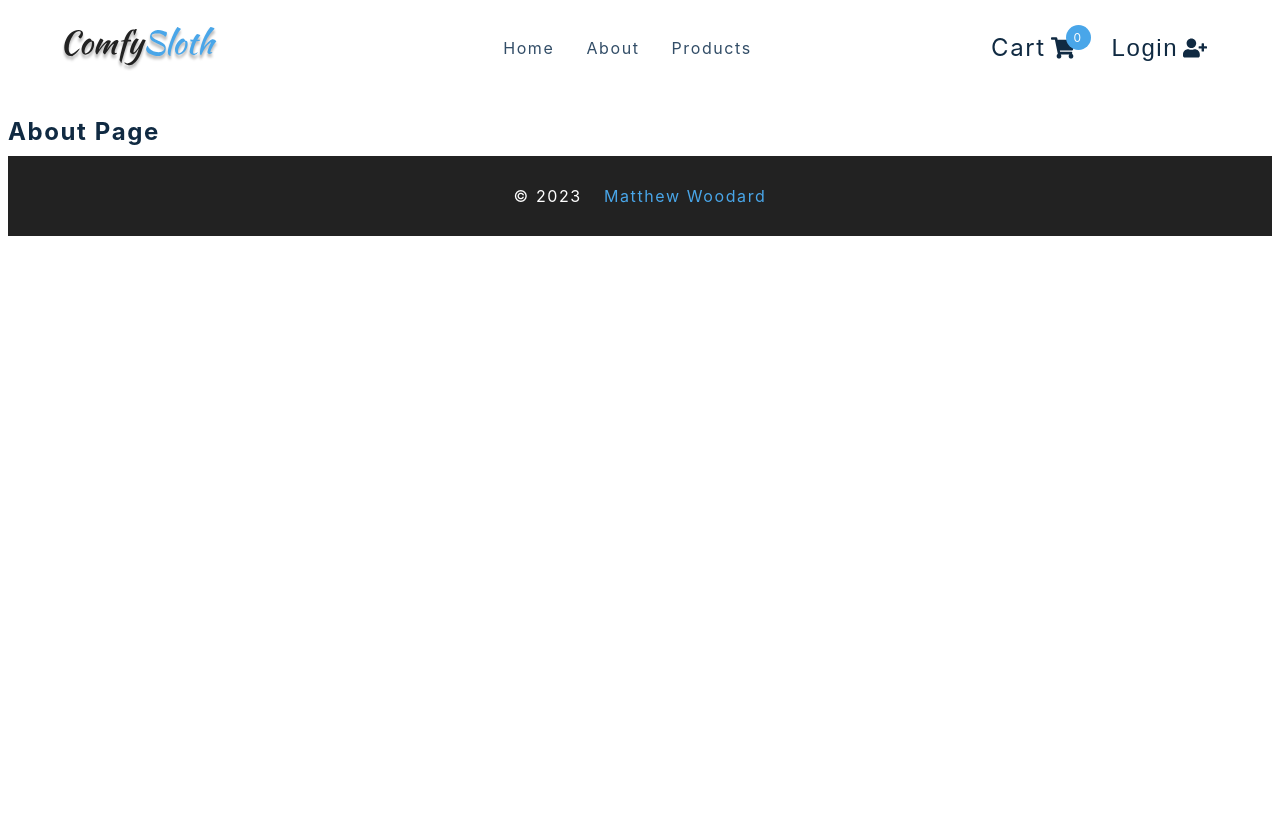
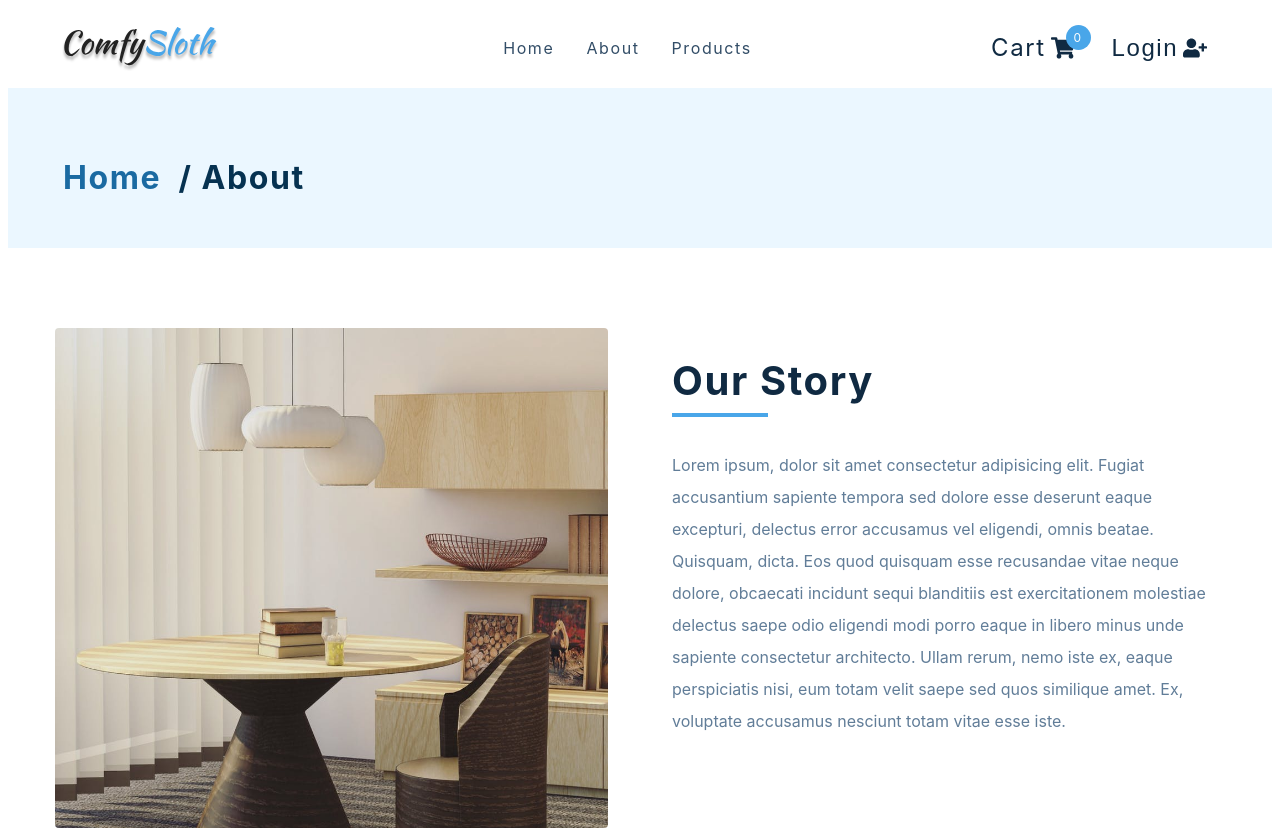
Before and after one commit to Newbie814/comfy_ecomm, a React (Create React App) app: page /about in a window 1280 px wide. Shown: the top 830 px of the page. Before the commit the page ends 800 px from the top, so only its background shows below. Built offline with nearby package versions, Linux system fonts and the light colour scheme; the HTML template or start-up script is replaced by a standard one.

Commit message:
setup about page

```diff
--- a/src/components/PageHero.js
+++ b/src/components/PageHero.js
@@ -1,9 +1,18 @@
-import React from 'react'
-import styled from 'styled-components'
-import { Link } from 'react-router-dom'
-const PageHero = () => {
-  return <h4>page hero</h4>
-}
+import React from 'react';
+import styled from 'styled-components';
+import { Link } from 'react-router-dom';
+const PageHero = ({ title, product }) => {
+  return (
+    <Wrapper>
+      <div className='section-center'>
+        <h3>
+          <Link to='/'>Home </Link>
+          {product && <Link to='/products'>/ Products</Link>}/ {title}
+        </h3>
+      </div>
+    </Wrapper>
+  );
+};
 
 const Wrapper = styled.section`
   background: var(--clr-primary-10);
@@ -11,7 +20,6 @@ const Wrapper = styled.section`
   min-height: 20vh;
   display: flex;
   align-items: center;
-
   color: var(--clr-primary-1);
   a {
     color: var(--clr-primary-3);
@@ -21,6 +29,6 @@ const Wrapper = styled.section`
   a:hover {
     color: var(--clr-primary-1);
   }
-`
+`;
 
-export default PageHero
+export default PageHero;
--- a/src/pages/AboutPage.js
+++ b/src/pages/AboutPage.js
@@ -1,11 +1,36 @@
-import React from 'react'
-import styled from 'styled-components'
-import { PageHero } from '../components'
-import aboutImg from '../assets/hero-bcg.jpeg'
+import React from 'react';
+import styled from 'styled-components';
+import { PageHero } from '../components';
+import aboutImg from '../assets/hero-bcg.jpeg';
 
 const AboutPage = () => {
-  return <h4>about page</h4>
-}
+  return (
+    <main>
+      <PageHero title='about' />
+      <Wrapper className='page section section-center'>
+        <img src={aboutImg} alt='nice desk' />
+        <article>
+          <div className='title'>
+            <h2>our story</h2>
+            <div className='underline'></div>
+          </div>
+          <p>
+            Lorem ipsum, dolor sit amet consectetur adipisicing elit. Fugiat
+            accusantium sapiente tempora sed dolore esse deserunt eaque
+            excepturi, delectus error accusamus vel eligendi, omnis beatae.
+            Quisquam, dicta. Eos quod quisquam esse recusandae vitae neque
+            dolore, obcaecati incidunt sequi blanditiis est exercitationem
+            molestiae delectus saepe odio eligendi modi porro eaque in libero
+            minus unde sapiente consectetur architecto. Ullam rerum, nemo iste
+            ex, eaque perspiciatis nisi, eum totam velit saepe sed quos
+            similique amet. Ex, voluptate accusamus nesciunt totam vitae esse
+            iste.
+          </p>
+        </article>
+      </Wrapper>
+    </main>
+  );
+};
 
 const Wrapper = styled.section`
   display: grid;
@@ -33,5 +58,5 @@ const Wrapper = styled.section`
   @media (min-width: 992px) {
     grid-template-columns: 1fr 1fr;
   }
-`
-export default AboutPage
+`;
+export default AboutPage;
--- a/src/pages/ErrorPage.js
+++ b/src/pages/ErrorPage.js
@@ -1,9 +1,19 @@
-import React from 'react'
-import styled from 'styled-components'
-import { Link } from 'react-router-dom'
+import React from 'react';
+import styled from 'styled-components';
+import { Link } from 'react-router-dom';
 const ErrorPage = () => {
-  return <h4>error page</h4>
-}
+  return (
+    <Wrapper className='page-100'>
+      <section>
+        <h1>404</h1>
+        <h3>Sorry, the page you tried cannot be found</h3>
+        <Link to='/' className='btn'>
+          back home
+        </Link>
+      </section>
+    </Wrapper>
+  );
+};
 
 const Wrapper = styled.main`
   background: var(--clr-primary-10);
@@ -18,6 +28,6 @@ const Wrapper = styled.main`
     text-transform: none;
     margin-bottom: 2rem;
   }
-`
+`;
 
-export default ErrorPage
+export default ErrorPage;
```
Also changed, not shown: src/components/Error.js (+4 -4 lines).
